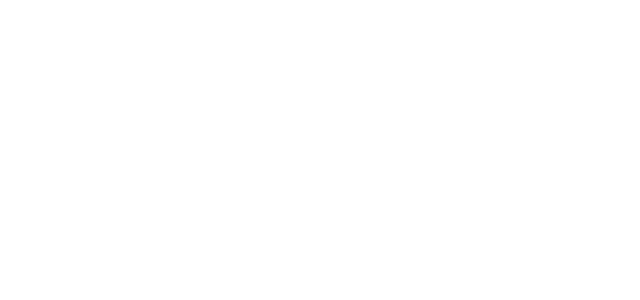
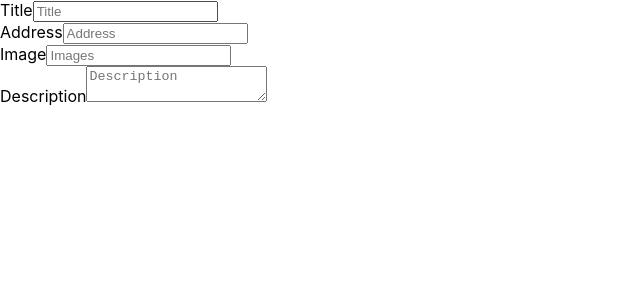
Before and after one commit to Cedric921/meetup-book, a Next.js app: page /new-meetup in a window 1280 px wide. Shown: the top 300 px of the page, without its empty margins (0-640 px from the left). Built offline with nearby package versions, Linux system fonts and the light colour scheme.

Commit message:
style: add meetup item style

```diff
--- a/components/meetups/MeetupItem.js
+++ b/components/meetups/MeetupItem.js
@@ -1,9 +1,11 @@
 import Image from 'next/image';
 import React from 'react';
 
+import classes from './MeetupItem.module.css'
+
 const MeetupItem = ({ meetup }) => {
 	return (
-		<div>
+		<div className={classes.singleMeetup}>
 			<h2>{meetup.title}</h2>
 			<Image src={meetup.image} alt={meetup.title} />
 			<p>{meetup.address}</p>
--- a/components/meetups/MeetupList.js
+++ b/components/meetups/MeetupList.js
@@ -1,9 +1,11 @@
 import React from 'react';
 import MeetupItem from './MeetupItem';
 
+import classes from  './MeetupList.module.css';
+
 const MeetupList = ({ meetups }) => {
 	return (
-		<ul>
+		<ul className={classes.meetups}>
 			{meetups.map((meetup) => (
 				<MeetupItem key={meetup.id} meetup={meetup} />
 			))}
--- a/components/meetups/newMeetupForm.js
+++ b/components/meetups/newMeetupForm.js
@@ -1,4 +1,6 @@
 import React, { useState } from 'react';
+
+import './newMeetupForm.module.css'
 
 const NewMeetupForm = () => {
 	const [newMeetup, setNewMeetup] = useState({
@@ -11,7 +13,7 @@ const NewMeetupForm = () => {
 		e.preventDefault();
 	};
 	return (
-		<div>
+		<>
 			<form onSubmit={submitHandler}>
 				<div className='form-goup'>
 					<label htmlFor='title'>Title</label>
@@ -20,8 +22,12 @@ const NewMeetupForm = () => {
 						name='title'
 						id='title'
 						placeholder='Title'
+						className='form-control'
 						onChange={(e) =>
-							setNewMeetup(...newMeetup, { [e.target.id]: e.target.value })
+							setNewMeetup((prev) => ({
+								...prev,
+								[e.target.id]: e.target.value,
+							}))
 						}
 					/>
 				</div>
@@ -31,9 +37,13 @@ const NewMeetupForm = () => {
 						type='text'
 						name='adress'
 						id='address'
+						className='form-control'
 						placeholder='Address'
 						onChange={(e) =>
-							setNewMeetup(...newMeetup, { [e.target.id]: e.target.value })
+							setNewMeetup((prev) => ({
+								...prev,
+								[e.target.id]: e.target.value,
+							}))
 						}
 					/>
 				</div>
@@ -43,26 +53,34 @@ const NewMeetupForm = () => {
 						type='text'
 						name='image'
 						id='image'
+						className='form-control'
 						placeholder='Images'
 						onChange={(e) =>
-							setNewMeetup(...newMeetup, { [e.target.id]: e.target.value })
+							setNewMeetup((prev) => ({
+								...prev,
+								[e.target.id]: e.target.value,
+							}))
 						}
 					/>
 				</div>
 				<div className='form-goup'>
 					<label htmlFor='title'>Description</label>
-					<input
+					<textarea
 						type='text'
 						name='description'
 						id='description'
+						className='form-control'
 						placeholder='Description'
 						onChange={(e) =>
-							setNewMeetup(...newMeetup, { [e.target.id]: e.target.value })
+							setNewMeetup((prev) => ({
+								...prev,
+								[e.target.id]: e.target.value,
+							}))
 						}
-					/>
+					></textarea>
 				</div>
 			</form>
-		</div>
+		</>
 	);
 };
 
--- a/pages/new-meetup/index.js
+++ b/pages/new-meetup/index.js
@@ -1,7 +1,9 @@
 import React from 'react';
+import NewMeetupForm from '../../components/meetups/newMeetupForm';
 
 const NewMeetupPage = () => {
-	return <div></div>;
+	const addMeetupHanler = () => {};
+	return <NewMeetupForm onAdd={addMeetupHanler} />;
 };
 
 export default NewMeetupPage;
--- a/styles/globals.css
+++ b/styles/globals.css
@@ -13,6 +13,7 @@ a {
 
 * {
 	box-sizing: border-box;
+	margin: 0;
 }
 
 @media (prefers-color-scheme: dark) {
```
Also changed, not shown: components/meetups/MeetupItem.module.css (added, +13 -0 lines), components/meetups/MeetupList.module.css (+11 -0 lines), pages/index.js (+0 -12 lines). Lines whose indentation alone changed are shown as unchanged.
